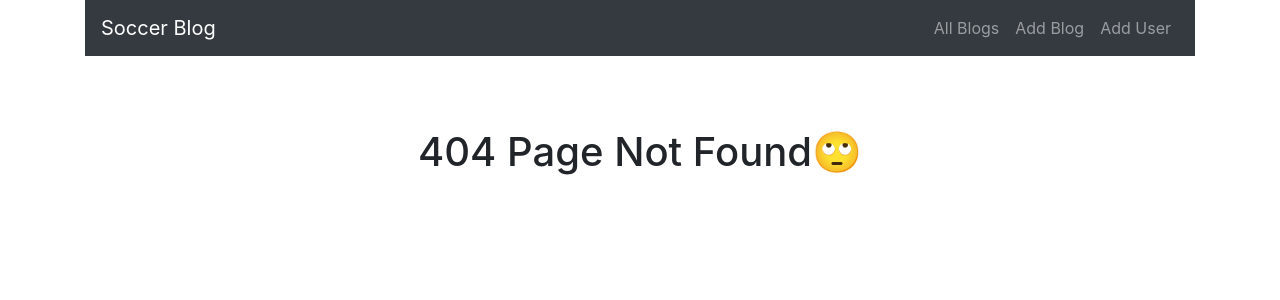
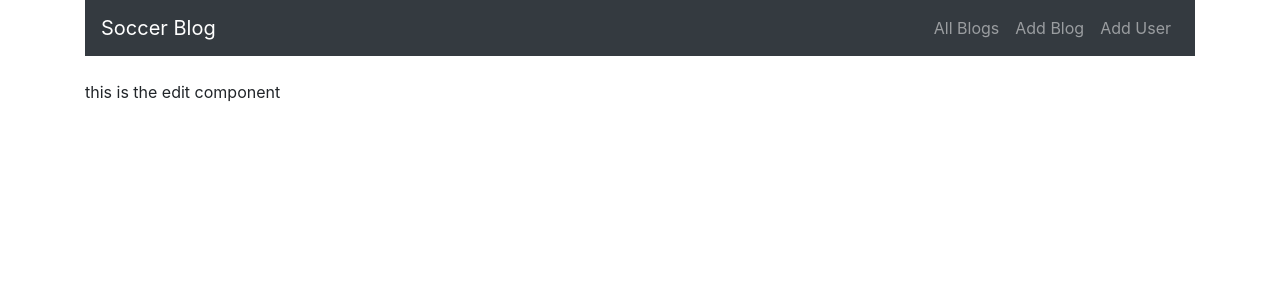
Before and after one commit to grlara9/blog_project, a React (Create React App) app in the folder blog-app/: page /edit/1 in a window 1280 px wide. Before the commit this address had no page. Shown: the top 300 px of the page. Built offline with nearby package versions, Linux system fonts and the light colour scheme.

Commit message:
created edit component

```diff
--- a/blog-app/src/App.js
+++ b/blog-app/src/App.js
@@ -6,6 +6,7 @@ import Navbar from './components/navbar.component'
 import BlogList from './components/blog-list.component'
 import CreateBlog from './components/create-blog.component'
 import CreateUser from './components/create-user.component'
+import Edit from './components/edit-blog.component'
 import NoMatch from './components/no-match.component'
 
 function App() {
@@ -18,6 +19,7 @@ function App() {
           <Route path="/" exact component={BlogList} />
           <Route path="/blog" component={CreateBlog} />
           <Route path="/user" component={CreateUser} />
+          <Route path="/edit/:id" component={Edit} />
           <Route component={NoMatch} />
         </Switch>
         </div>
--- a/blog-app/src/components/blog-list.component.js
+++ b/blog-app/src/components/blog-list.component.js
@@ -1,5 +1,6 @@
 import React, { Component } from 'react';
 import axios from 'axios';
+import { Link } from 'react-router-dom'
 
 
 const Blog = props =>(
@@ -7,7 +8,7 @@ const Blog = props =>(
   <h2 className="blog-post-title">{props.blog.title}</h2>
 <p className="blog-post-meta">{props.blog.date} by <a href="#">{props.blog.username}</a></p>
   <p>{props.blog.blog}</p>
-  <a href="/"><button onClick={() => { props.deleteBlog(props.blog._id) }}>delete</button></a>
+  <Link to={"/edit/"+props.blog._id} >Edit</Link><a href="/"><button onClick={() => { props.deleteBlog(props.blog._id) }}>delete</button></a>
 
   </div>
 )
--- /dev/null
+++ b/blog-app/src/components/edit-blog.component.js
@@ -0,0 +1,11 @@
+import React, { Component } from 'react'
+class Edit extends Component {
+    render() {
+        return (
+            <div>
+                this is the edit component
+            </div>
+        )
+    }
+}
+ export default Edit
```
